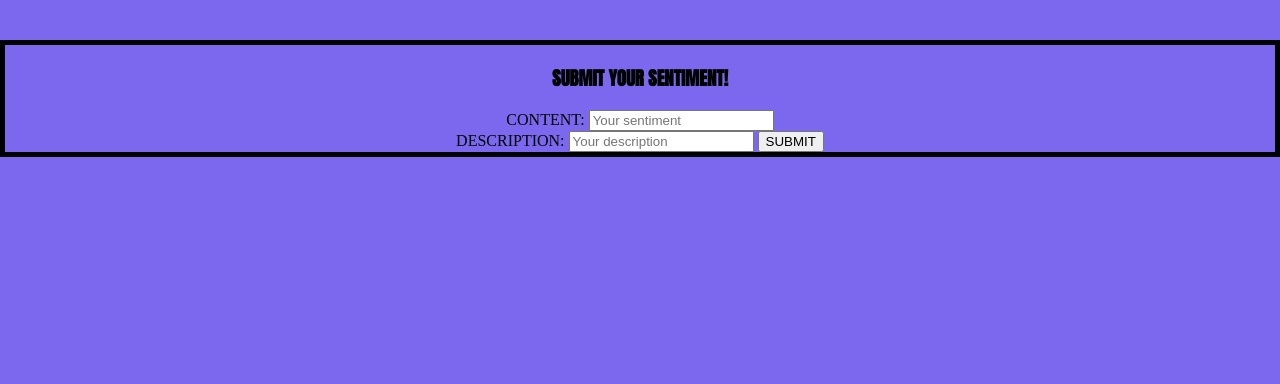
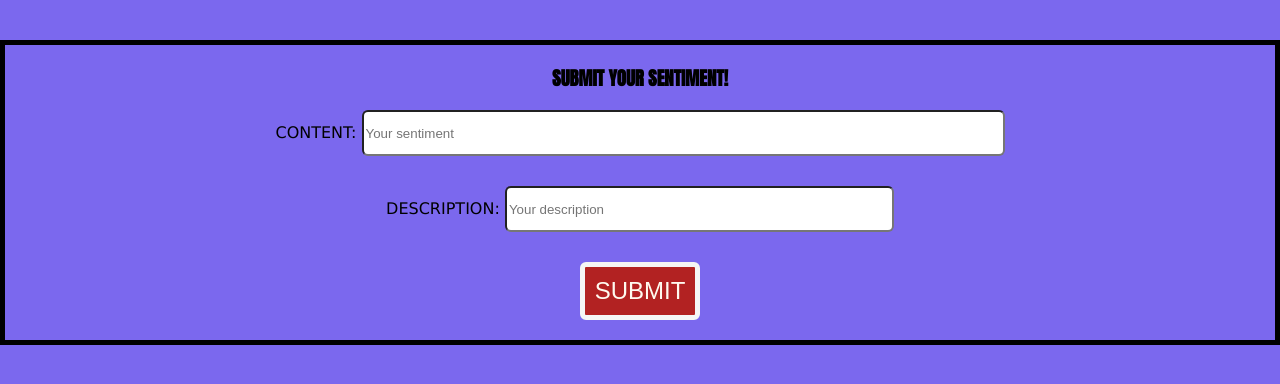
Before and after one commit to piotrbelda/fastapi-sentiment, a FastAPI app: template project/app/templates/home.html in a window 1280 px wide. Shown: the part 110-494 px from the top of the page. Run offline with FastAPI, Linux system fonts and the light colour scheme; the template is opened without the code that fills it, so the values that code supplies are empty; parts of the project's set-up code (start-up, migrations or seed data) failed here and were passed over.

Commit message:
form opts

```diff
--- a/project/app/static/styles.css
+++ b/project/app/static/styles.css
@@ -74,5 +74,30 @@ h3 {
 
 a {
     text-decoration: none;
-    color: inherit;
 }
+
+.input {
+    width: 50%;
+    height: 40px;
+    margin-bottom: 30px;
+    border-radius: 6px;
+}
+
+.button {
+    background-color: firebrick;
+    font-size: 24px;
+    margin-bottom: 20px;
+    padding: 10px;
+    cursor: pointer;
+    color: floralwhite;
+    border: 5px whitesmoke solid;
+    border-radius: 6px;
+}
+
+.button:active, .button:hover {
+    background-color: crimson;
+}
+
+.label {
+    font-family: Verdana, Geneva, Tahoma, sans-serif;
+}
--- a/project/app/templates/home.html
+++ b/project/app/templates/home.html
@@ -33,8 +33,8 @@
     </div>
 
     {% for sentiment in sentiments %}
-    <a href="{{ url_for('read_sentiment', id=sentiment.id) }}">
-    <div id="sentiment" class="{{ sentiment.sentiment + 'hov' }}">
+    <div id="sentiment" class="{{ sentiment.sentiment + 'hov' }}"
+     onclick="location.href='{{ url_for('read_sentiment', id=sentiment.id) }}'">
         <h3>{{ sentiment.content }}</h3>
         <h4>description: {{ sentiment.description }}</h5>
         <h4>sentiment: <span class="{{ sentiment.sentiment }}">{{ sentiment.sentiment.upper() }}</span></h5>
@@ -44,19 +44,23 @@
         {% else %}
             <img id="badge" src="{{ url_for('static', path='img/negative.png') }}">
         {% endif %}
+
     </div>
-    </a>
+    <button class="button" type="submit" style="display: block; margin-left:auto; margin-right:auto"
+    onclick="location.href='{{ url_for('delete_button', id=sentiment.id) }}'"
+    >DELETE</button>
     {% endfor %}
 
     <div id="sub">
         <form method="POST" action="/">
             <h3>SUBMIT YOUR SENTIMENT!</h3>
-            <label for="content">CONTENT: </label>
-            <input name="content" placeholder="Your sentiment">
+            <label class="label" for="content">CONTENT: </label>
+            <input class="input" name="content" placeholder="Your sentiment">
             <br>
-            <label for="description">DESCRIPTION: </label>
-            <input name="description" placeholder="Your description">
-            <button type="submit">SUBMIT</button>
+            <label class="label" for="description">DESCRIPTION: </label>
+            <input class="input" name="description" placeholder="Your description" style="width: 30%;">
+            <br>
+            <button class="button" type="submit">SUBMIT</button>
         </form>
     </div>
 
```
Also changed, not shown: project/app/api/home.py (+14 -3 lines).
